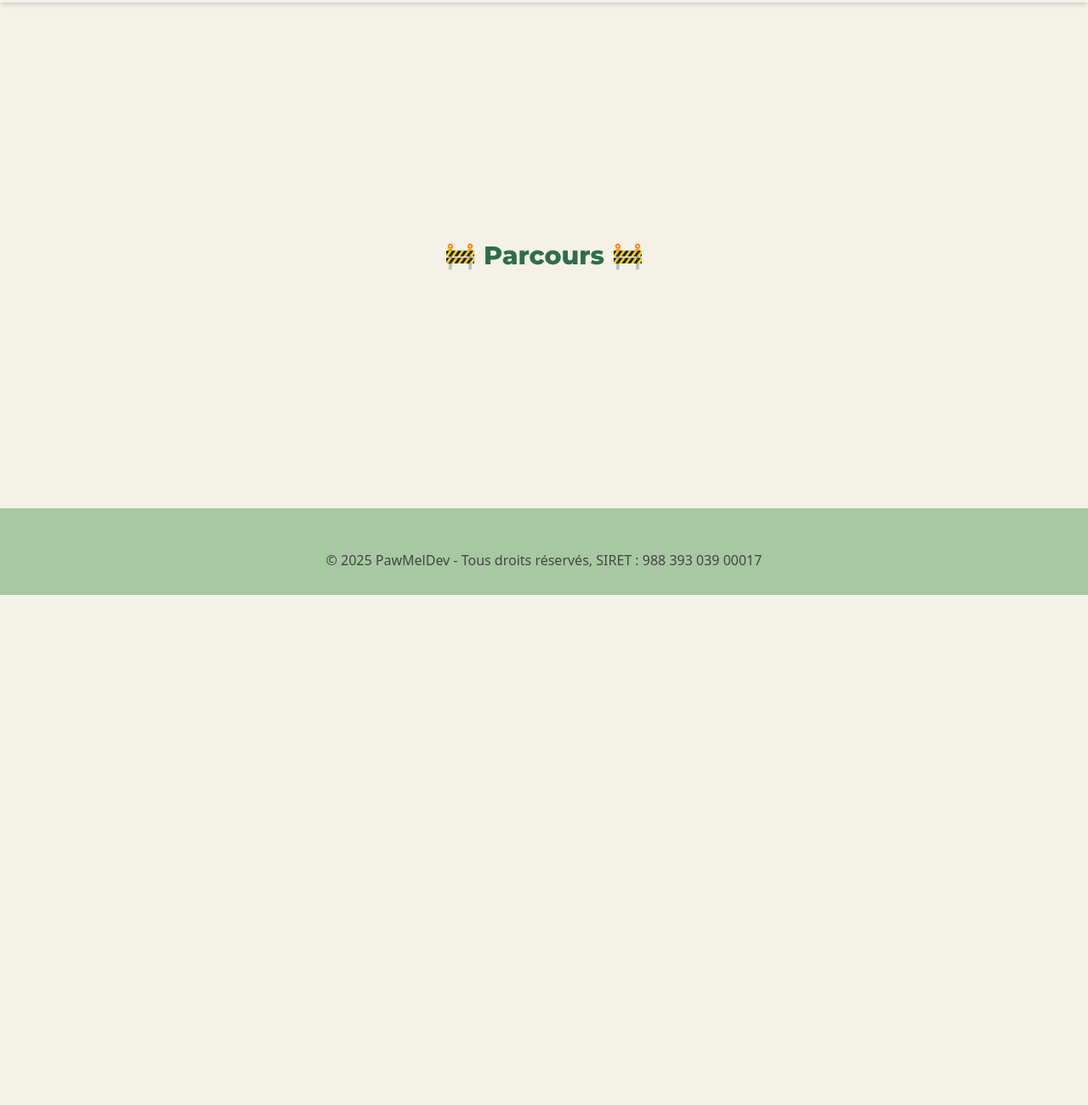
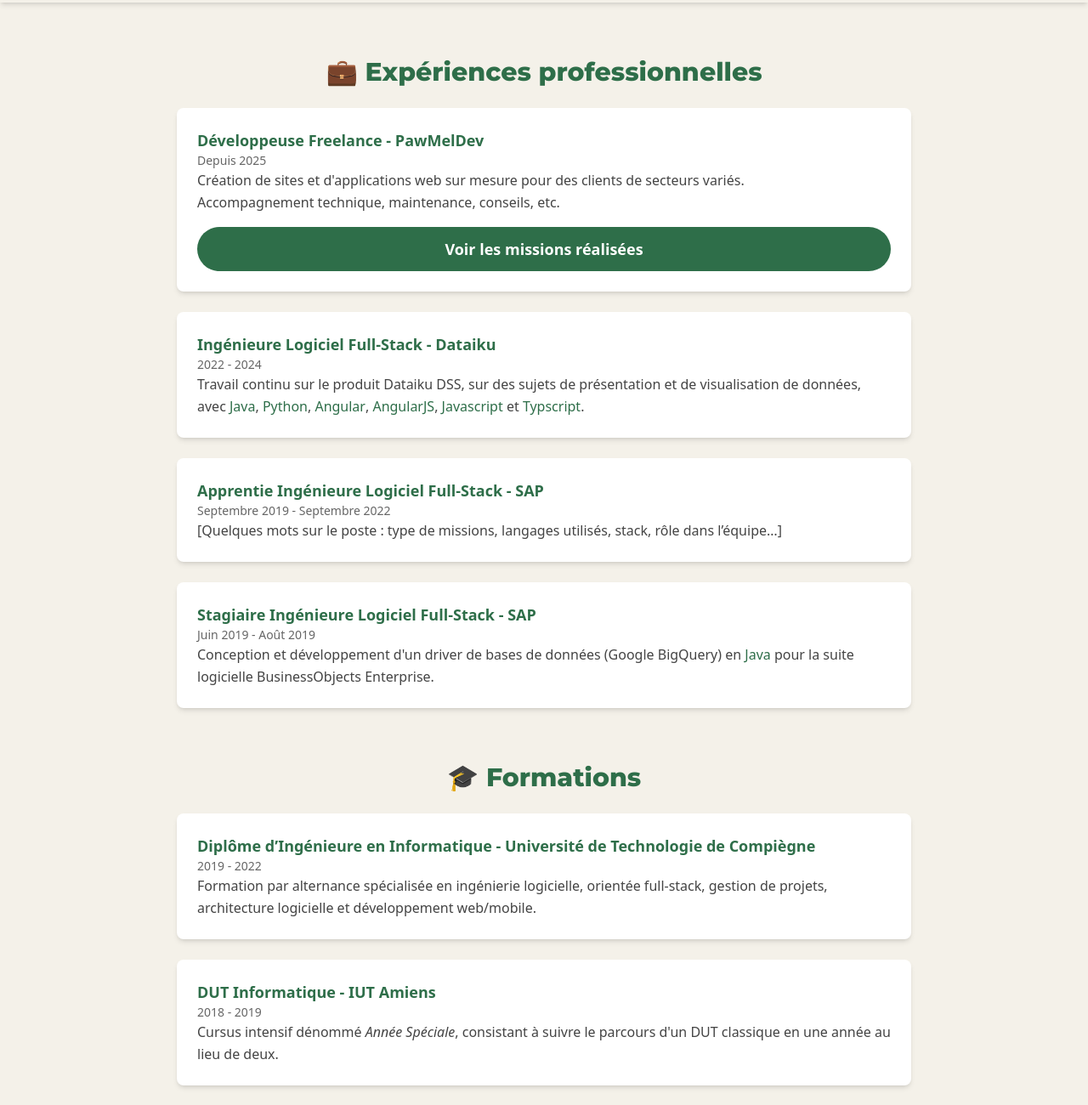
Before and after one commit to PawMelOfficiel/dev.pawmel.com, a website: page parcours/index.html in a window 1280 px wide. Shown: the part 100-1400 px from the top of the page at 85% size. Before the commit the page ends 800 px from the top, so only its background shows below. Drawn offline with Linux system fonts and the light colour scheme.

Commit message:
WIP parcours

```diff
--- a/parcours/index.html
+++ b/parcours/index.html
@@ -153,7 +153,76 @@
 
     <main
         class="text-[#444444] flex-grow max-w-4xl mx-auto py-16 px-4 text-center flex flex-col justify-center items-center">
-        <h1 class="font-montserrat text-[#2E6E49] text-3xl">🚧 Parcours 🚧</h1>
+
+        <!-- Expériences -->
+        <section class="mb-16 w-full">
+            <h1 class="text-3xl font-montserrat font-bold text-[#2E6E49] mb-6">💼 Expériences professionnelles</h1>
+            <ul class="space-y-6 text-left">
+                <li class="bg-white rounded-lg shadow-md p-6">
+                    <h2 class="text-lg font-semibold text-[#2E6E49]">Développeuse Freelance - PawMelDev</h2>
+                    <p class="text-sm text-[#666]">Depuis 2025</p>
+                    <p>Création de sites et d'applications web sur mesure pour des clients de secteurs variés.</p>
+                    <p>Accompagnement technique, maintenance, conseils, etc.</p>
+                    <a href="/missions/"
+                        class="mt-4 inline-block w-full text-center items-center bg-[#2E6E49] font-semibold text-white text-lg px-6 py-3 rounded-full hover:bg-[#245f3d] transition">
+                        Voir les missions réalisées
+                    </a>
+                </li>
+                <li class="bg-white rounded-lg shadow-md p-6">
+                    <h2 class="text-lg font-semibold text-[#2E6E49]">Ingénieure Logiciel Full-Stack - Dataiku</h2>
+                    <p class="text-sm text-[#666]">2022 - 2024</p>
+                    <p>
+                        Travail continu sur le produit Dataiku DSS, sur des sujets de présentation et de visualisation
+                        de données, avec <span class="font-medium text-[#2E6E49]">Java</span>,
+                        <span class="font-medium text-[#2E6E49]">Python</span>,
+                        <span class="font-medium text-[#2E6E49]">Angular</span>,
+                        <span class="font-medium text-[#2E6E49]">AngularJS</span>,
+                        <span class="font-medium text-[#2E6E49]">Javascript</span> et
+                        <span class="font-medium text-[#2E6E49]">Typscript</span>.
+                    </p>
+                </li>
+                <li class="bg-white rounded-lg shadow-md p-6">
+                    <h2 class="text-lg font-semibold text-[#2E6E49]">Apprentie Ingénieure Logiciel Full-Stack - SAP</h2>
+                    <p class="text-sm text-[#666]">Septembre 2019 - Septembre 2022</p>
+                    <p>
+                        [Quelques mots sur le poste : type de missions, langages utilisés, stack, rôle dans l’équipe…]
+                    </p>
+                </li>
+                <li class="bg-white rounded-lg shadow-md p-6">
+                    <h2 class="text-lg font-semibold text-[#2E6E49]">Stagiaire Ingénieure Logiciel Full-Stack - SAP</h2>
+                    <p class="text-sm text-[#666]"> Juin 2019 - Août 2019</p>
+                    <p>
+                        Conception et développement d'un driver de bases de données (Google BigQuery) en
+                        <span class="font-medium text-[#2E6E49]">Java</span>
+                        pour la suite logicielle BusinessObjects Enterprise.
+                    </p>
+                </li>
+            </ul>
+        </section>
+
+        <!-- Formations -->
+        <section class="w-full">
+            <h1 class="text-3xl font-montserrat font-bold text-[#2E6E49] mb-6">🎓 Formations</h1>
+            <ul class="space-y-6 text-left">
+                <li class="bg-white rounded-lg shadow-md p-6">
+                    <h2 class="text-lg font-semibold text-[#2E6E49]">Diplôme d’Ingénieure en Informatique - Université
+                        de Technologie de Compiègne
+                    </h2>
+                    <p class="text-sm text-[#666]">2019 - 2022</p>
+                    <p>Formation par alternance spécialisée en ingénierie logicielle, orientée full-stack, gestion de
+                        projets, architecture logicielle et développement
+                        web/mobile.</p>
+                </li>
+                <li class="bg-white rounded-lg shadow-md p-6">
+                    <h2 class="text-lg font-semibold text-[#2E6E49]">DUT Informatique - IUT Amiens</h2>
+                    <p class="text-sm text-[#666]">2018 - 2019</p>
+                    <p>
+                        Cursus intensif dénommé <i>Année Spéciale</i>, consistant à suivre le parcours d'un DUT
+                        classique en une année au lieu de deux.
+                    </p>
+                </li>
+            </ul>
+        </section>
     </main>
 
     <footer class="bg-[#A7C9A1] text-[#444444] py-6 px-6">
```
Also changed, not shown: dist/styles.css.
